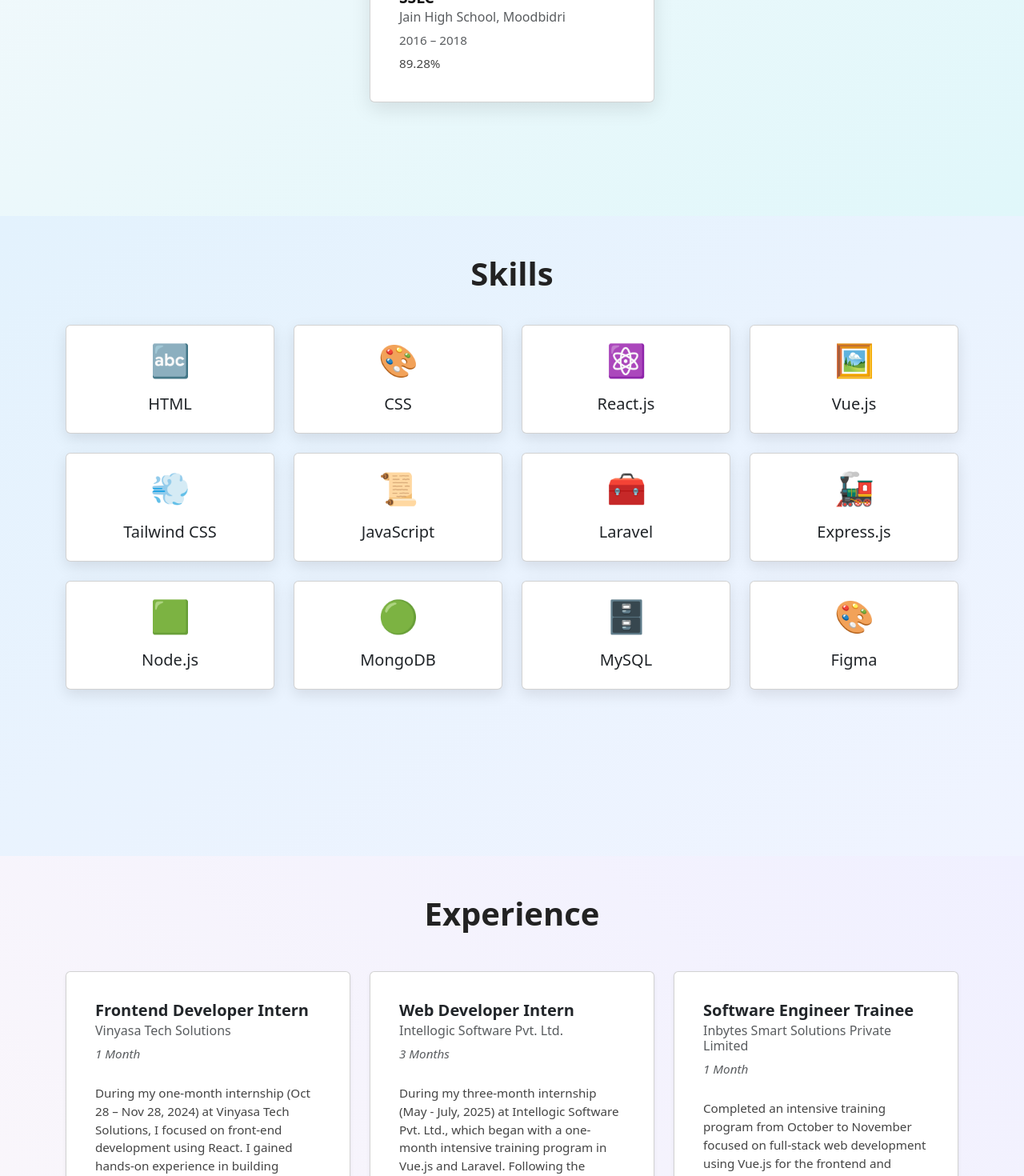
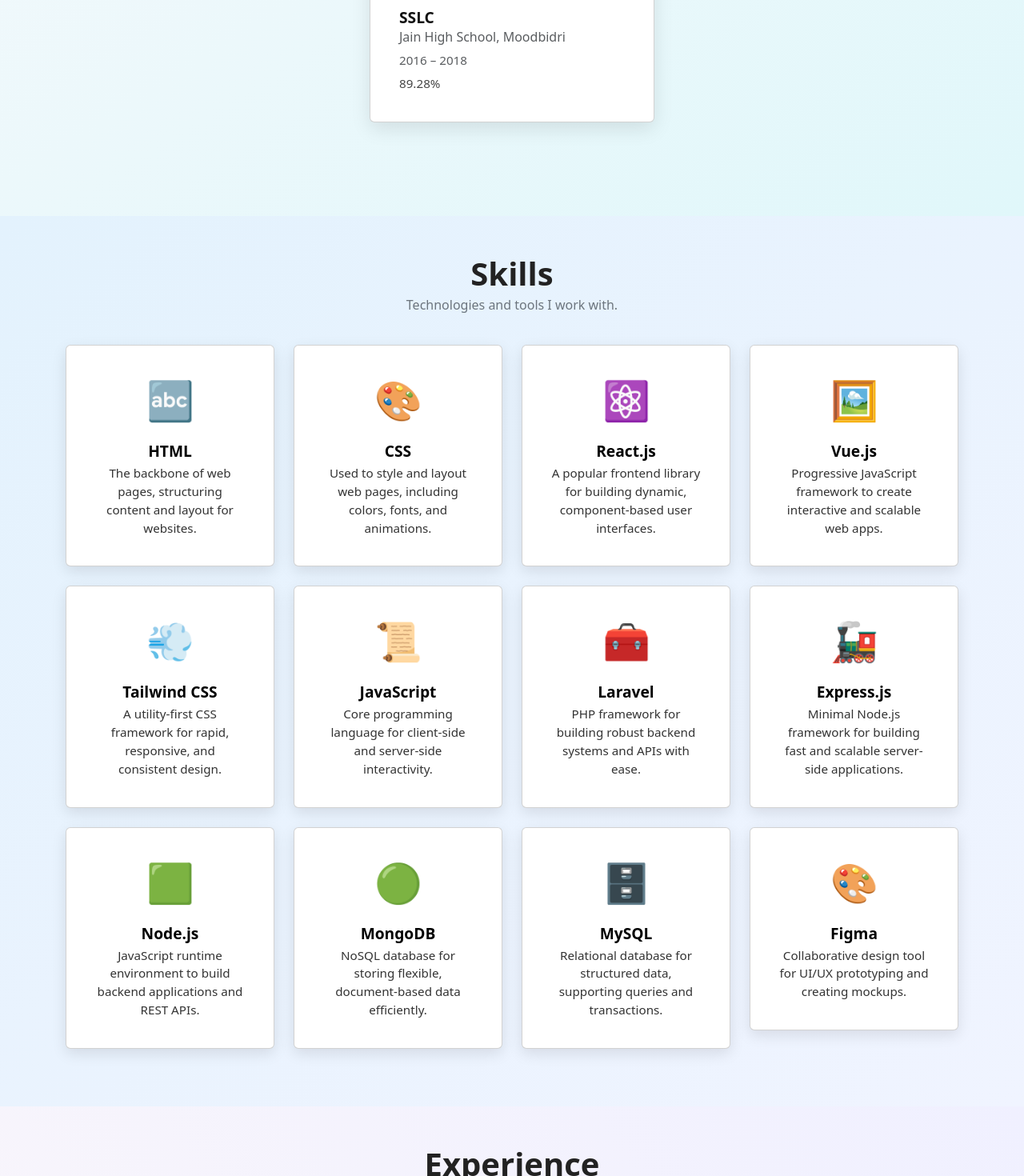
Before and after one commit to thulasi-07/PORTFOLIO, a React (Create React App) app: page / in a window 1280 px wide. Shown: the part 1330-2800 px from the top of the page at 80% size. Built offline with nearby package versions, Linux system fonts and the light colour scheme.

Commit message:
modified

```diff
--- a/src/components/Contact.js
+++ b/src/components/Contact.js
@@ -7,7 +7,11 @@
   return (
     <section id="contact" className="contact-section uniform-section py-5">
       <Container>
-        <h2 className="text-center section-heading fw-bold mb-5">Contact</h2>
+        <h2 className="text-center section-heading fw-bold mb-5">Contact
+          <p className="text-secondary" style={{ fontSize: "1rem", marginTop: "6px", color: "#555", fontWeight: "400" }}>
+            Reach out to me.
+          </p>
+        </h2>
         <Row className="justify-content-center">
           <Col md={8} className="mb-4">
             <div className="contact-info-box">
--- a/src/components/Education.js
+++ b/src/components/Education.js
@@ -34,7 +34,11 @@
   return (
     <section id="education" className="education-section uniform-section py-5">
       <Container>
-        <h2 className="text-center section-heading fw-bold mb-5">Education</h2>
+        <h2 className="text-center section-heading fw-bold mb-5">Education
+          <p className="text-secondary" style={{ fontSize: "1rem", marginTop: "6px", color: "#555", fontWeight: "400" }}>
+            My academic background and achievements.
+          </p>
+        </h2>
         <Row className="justify-content-center">
           {educationList.map((edu, index) => (
             <Col key={index} md={6} lg={4} className="mb-4 d-flex">
--- a/src/components/Experience.css
+++ b/src/components/Experience.css
@@ -49,3 +49,58 @@
   margin-top: 10px;
   color: #444;
 }
+.experience-card-horizontal {
+  display: flex;
+  flex-direction: row;
+  align-items: flex-start;
+  padding: 25px;
+  width: 100%;
+  border-radius: 1.2rem;
+  background: #ffffff;
+  box-shadow: 0 12px 30px rgba(0,0,0,0.08);
+  transition: transform 0.3s ease, box-shadow 0.3s ease;
+  position: relative;
+  border-left: 6px solid #7b5cff;
+}
+
+.experience-card-horizontal:hover {
+  transform: translateY(-8px);
+  box-shadow: 0 18px 40px rgba(0,0,0,0.12);
+}
+
+.exp-emoji-box {
+  font-size: 2.3rem;
+  margin-right: 20px;
+  padding: 15px;
+  border-radius: 15px;
+  background: #f3edff;
+  display: flex;
+  align-items: center;
+  justify-content: center;
+  min-width: 80px;
+  height: 80px;
+  box-shadow: inset 0 0 10px rgba(123, 92, 255, 0.1);
+}
+
+.experience-role {
+  font-size: 1.4rem;
+  font-weight: 700;
+  color: #222;
+}
+
+.experience-company {
+  font-size: 1rem;
+  font-weight: 500;
+}
+
+.experience-duration {
+  font-size: 0.95rem;
+  font-style: italic;
+  color: #666;
+}
+
+.experience-desc {
+  margin-top: 10px;
+  color: #444;
+  line-height: 1.5;
+}
--- a/src/components/Experience.js
+++ b/src/components/Experience.js
@@ -40,18 +40,34 @@
   return (
     <section id="experience" className="experience-section py-5">
       <Container>
-        <h2 className="experience-title text-center fw-bold mb-5 display-6">Experience</h2>
-        <Row className="justify-content-center">
+        <h2 className="experience-title text-center fw-bold mb-5 display-6">Experience
+          <p className="text-secondary" style={{ fontSize: "1rem", marginTop: "6px", color: "#555", fontWeight: "400" }}>
+            Internships and work experiences.
+          </p>
+        </h2>
+       <Row className="justify-content-center">
           {experiences.map((exp, idx) => (
-            <Col md={6} lg={4} className="mb-4 d-flex" key={idx}>
-              <Card className="experience-card flex-fill shadow-sm">
-                <Card.Body className="d-flex flex-column">
+            <Col md={12} className="mb-4" key={idx}>
+              <Card className="experience-card-horizontal shadow-sm">
+                <div className="exp-emoji-box">
+                  {idx === 0 && "💻"}
+                  {idx === 1 && "🌐"}
+                  {idx === 2 && "🚀"}
+                  {idx === 3 && "🧩"}
+                </div>
+
+                <Card.Body>
                   <Card.Title className="experience-role fw-bold">{exp.title}</Card.Title>
-                  <Card.Subtitle className="mb-2 text-muted experience-company">
+
+                  <Card.Subtitle className="mb-1 text-muted experience-company">
                     {exp.company}
                   </Card.Subtitle>
-                  <Card.Text className="experience-duration text-muted">{exp.duration}</Card.Text>
-                  <Card.Text className="experience-desc flex-grow-1">{exp.description}</Card.Text>
+
+                  <Card.Text className="experience-duration text-muted">
+                    {exp.duration}
+                  </Card.Text>
+
+                  <Card.Text className="experience-desc">{exp.description}</Card.Text>
                 </Card.Body>
               </Card>
             </Col>
--- a/src/components/Projects.js
+++ b/src/components/Projects.js
@@ -46,7 +46,11 @@
   return (
     <section id="projects" className="projects-section py-5">
       <Container>
-        <h2 className="projects-title text-center fw-bold mb-5 display-6">Projects</h2>
+        <h2 className="projects-title text-center fw-bold mb-5 display-6">Projects
+          <p className="text-secondary" style={{ fontSize: "1rem", marginTop: "6px", color: "#555", fontWeight: "400" }}>
+            My web development projects.
+          </p>
+        </h2>
         <Row>
           {projects.map((project, index) => (
             <Col key={index} md={6} lg={4} className="mb-4 d-flex">
--- a/src/components/Skills.css
+++ b/src/components/Skills.css
@@ -13,34 +13,68 @@
 }
 
 .skill-card {
-  background-color: #ffffff;
+  background: #fefefe;
   border: none;
   border-radius: 1rem;
   box-shadow: 0 6px 18px rgba(0, 0, 0, 0.1);
+  transition: transform 0.3s ease, box-shadow 0.3s ease;
+
+
+  min-height: 200px;
+
+  display: flex;
+  flex-direction: column;
+  justify-content: center;
+  align-items: center;
+
+  padding: 20px;
+  position: relative;
+}
+
+.skill-card:hover {
+  transform: translateY(-8px);
+  box-shadow: 0 12px 30px rgba(0, 0, 0, 0.12);
+}
+
+.skill-icon {
+  font-size: 3rem;
+  margin-bottom: 12px;
+  color: #333;
+  animation: iconFloat 3s ease-in-out infinite;
   transition: transform 0.3s ease;
 }
 
-.skill-card:hover {
-  transform: translateY(-10px);
-}
-
-.skill-icon {
-  font-size: 2.5rem;
-  margin-bottom: 10px;
-  color: #0a66c2;
-  animation: iconFloat 3s ease-in-out infinite;
-  transition: transform 0.3s ease, color 0.3s ease;
-}
-
 @keyframes iconFloat {
-  0%, 100% {
-    transform: translateY(0);
-  }
-  50% {
-    transform: translateY(-5px);
-  }
+  0%, 100% { transform: translateY(0); }
+  50% { transform: translateY(-6px); }
 }
 
 .skill-card:hover .skill-icon {
   transform: scale(1.1);
 }
+
+.skill-card .card-title {
+  font-size: 1.2rem;
+  font-weight: 600;
+  margin-bottom: 5px;
+  color: #010101;
+}
+
+.skill-card .card-text {
+  font-size: 0.95rem;
+  color: #333;
+  text-align: center;
+  margin-bottom: 0;
+}
+
+
+@media (max-width: 768px) {
+  .skill-card {
+    min-height: 180px;
+    padding: 15px;
+  }
+
+  .skill-icon {
+    font-size: 2.5rem;
+  }
+}
--- a/src/components/Skills.js
+++ b/src/components/Skills.js
@@ -4,27 +4,28 @@
 
 const Skills = () => {
   const skills = [
-  { name: 'HTML', icon: '🔤' },
-  { name: 'CSS', icon: '🎨' },
-  { name: 'React.js', icon: '⚛️' },
-  { name: 'Vue.js', icon: '🖼️' },
-  { name: 'Tailwind CSS', icon: '💨' },
-  { name: 'JavaScript', icon: '📜' },
-  // { name: 'Java', icon: '☕' },
-  // { name: 'Python', icon: '🐍' },
-  { name: 'Laravel', icon: '🧰' },
-  { name: 'Express.js', icon: '🚂' },
-  { name: 'Node.js', icon: '🟩' },
-  { name: 'MongoDB', icon: '🟢' },
-  { name: 'MySQL', icon: '🗄️' },
-  { name: 'Figma', icon: '🎨' },
-];
-
+    { name: 'HTML', icon: '🔤', desc: 'The backbone of web pages, structuring content and layout for websites.' },
+    { name: 'CSS', icon: '🎨', desc: 'Used to style and layout web pages, including colors, fonts, and animations.' },
+    { name: 'React.js', icon: '⚛️', desc: 'A popular frontend library for building dynamic, component-based user interfaces.' },
+    { name: 'Vue.js', icon: '🖼️', desc: 'Progressive JavaScript framework to create interactive and scalable web apps.' },
+    { name: 'Tailwind CSS', icon: '💨', desc: 'A utility-first CSS framework for rapid, responsive, and consistent design.' },
+    { name: 'JavaScript', icon: '📜', desc: 'Core programming language for client-side and server-side interactivity.' },
+    { name: 'Laravel', icon: '🧰', desc: 'PHP framework for building robust backend systems and APIs with ease.' },
+    { name: 'Express.js', icon: '🚂', desc: 'Minimal Node.js framework for building fast and scalable server-side applications.' },
+    { name: 'Node.js', icon: '🟩', desc: 'JavaScript runtime environment to build backend applications and REST APIs.' },
+    { name: 'MongoDB', icon: '🟢', desc: 'NoSQL database for storing flexible, document-based data efficiently.' },
+    { name: 'MySQL', icon: '🗄️', desc: 'Relational database for structured data, supporting queries and transactions.' },
+    { name: 'Figma', icon: '🎨', desc: 'Collaborative design tool for UI/UX prototyping and creating mockups.' },
+  ];
 
   return (
     <section id="skills" className="skills-section uniform-section py-5">
       <Container>
-        <h2 className="skills-title">Skills</h2>
+        <h2 className="skills-title">Skills
+          <p className="text-secondary" style={{ fontSize: "1rem", marginTop: "6px", color: "#555", fontWeight: "400" }}>
+            Technologies and tools I work with.
+          </p>
+        </h2>
         <Row>
           {skills.map((skill, index) => (
             <Col key={index} xs={6} md={3} className="mb-4">
@@ -32,6 +33,7 @@
                 <Card.Body>
                   <div className="skill-icon">{skill.icon}</div>
                   <Card.Title>{skill.name}</Card.Title>
+                  <Card.Text>{skill.desc}</Card.Text>
                 </Card.Body>
               </Card>
             </Col>
```
Also changed, not shown: src/components/About.js (+32 -24 lines), src/components/Certifications.css (+13 -8 lines), src/components/Certifications.js (+45 -15 lines).
